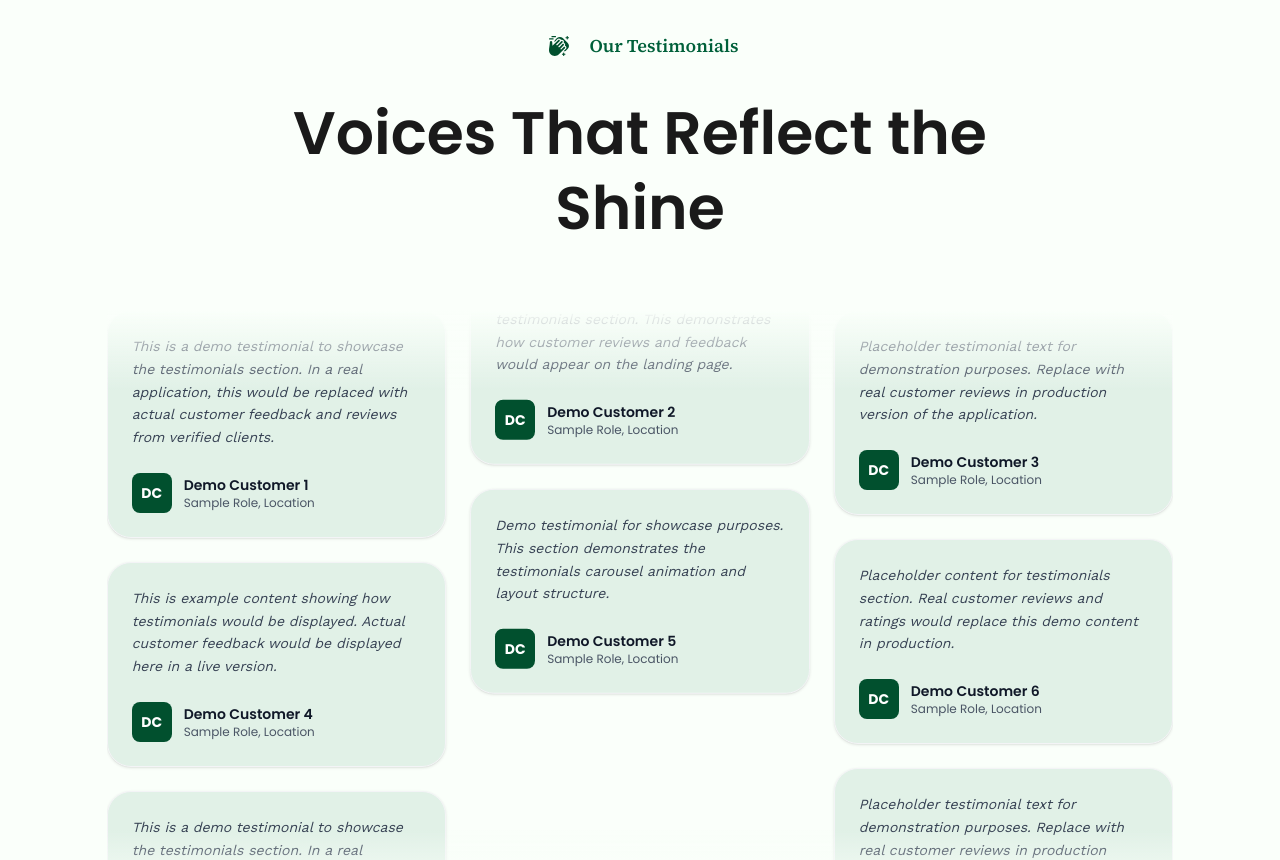
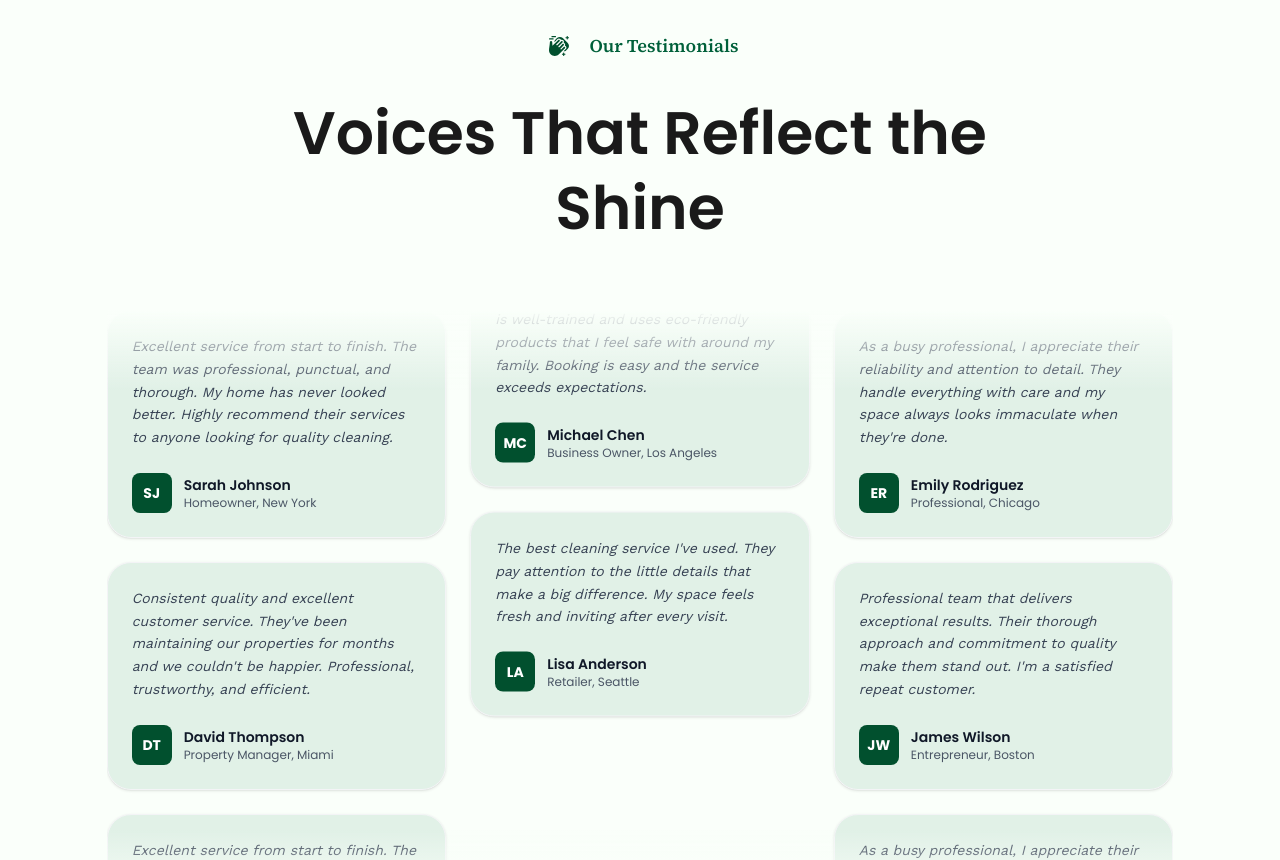
Before and after one commit to StayTrash/cleaning-website, a Next.js app: page / in a window 1280 px wide. Shown: the part 5540-6400 px from the top of the page. Built offline with nearby package versions, Linux system fonts and the light colour scheme.

Commit message:
updated testimonial & footer links

```diff
--- a/src/Components/Footer.jsx
+++ b/src/Components/Footer.jsx
@@ -1,6 +1,5 @@
 "use client";
 import React from "react";
-import Link from "next/link";
 import Logo from "./Icons/Logo";
 import BubbulIcon from "./Icons/BubbulIcon";
 import InstagramIcon from "./Icons/InstagramIcon";
@@ -49,17 +48,25 @@ const Footer = () => {
               {/* Social Media Icons */}
               <div className="flex gap-3">
                 <a
-                  href="https://www.instagram.com/trueclean.in/"
-                  target="_blank"
-                  rel="noopener noreferrer"
-                  aria-label="True Clean on Instagram"
+                  href="#"
+                  onClick={(e) => {
+                    e.preventDefault();
+                  }}
+                  aria-label="Follow us on Instagram"
                   className="cursor-pointer hover:scale-110 transition-transform duration-200"
                 >
                   <InstagramIcon />
                 </a>
-                <div className="cursor-pointer hover:scale-110 transition-transform duration-200">
+                <a
+                  href="#"
+                  onClick={(e) => {
+                    e.preventDefault();
+                  }}
+                  aria-label="Follow us on Facebook"
+                  className="cursor-pointer hover:scale-110 transition-transform duration-200"
+                >
                   <FaceBookIcon />
-                </div>
+                </a>
               </div>
             </div>
 
@@ -112,20 +119,26 @@ const Footer = () => {
                 <h3 className="text-lg font-semibold text-white">Legal</h3>
                 <ul className="space-y-3">
                   <li>
-                    <Link
-                      href="/privacy-policy"
-                      className="text-sm text-white/80 hover:text-white transition-colors duration-200"
+                    <a
+                      href="#"
+                      onClick={(e) => {
+                        e.preventDefault();
+                      }}
+                      className="text-sm text-white/80 hover:text-white transition-colors duration-200 cursor-pointer"
                     >
                       Privacy Policy
-                    </Link>
+                    </a>
                   </li>
                   <li>
-                    <Link
-                      href="/terms-and-conditions"
-                      className="text-sm text-white/80 hover:text-white transition-colors duration-200"
+                    <a
+                      href="#"
+                      onClick={(e) => {
+                        e.preventDefault();
+                      }}
+                      className="text-sm text-white/80 hover:text-white transition-colors duration-200 cursor-pointer"
                     >
                       Terms & Conditions
-                    </Link>
+                    </a>
                   </li>
                   <li>
                     <a
@@ -145,18 +158,19 @@ const Footer = () => {
               <ul className="space-y-4">
                 <li className="flex items-center gap-3">
                   <PhoneIcon />
-                  <span className="text-sm text-white/80">+91 93169 99874</span>
+                  <span className="text-sm text-white/80">+1 (555) 123-4567</span>
                 </li>
                 <li className="flex items-center gap-3">
                   <EmailIcon />
                   <span className="text-sm text-white/80">
-                    info@trueclean.in
+                    contact@company.com
                   </span>
                 </li>
                 <li className="flex items-start gap-3">
                   <LocationIcon />
                   <span className="text-sm text-white/80">
-                    Alovi & Co, Vadodara
+                    123 Business Street, Suite 100<br />
+                    City, State 12345
                   </span>
                 </li>
               </ul>
--- a/src/Components/Testimonials.jsx
+++ b/src/Components/Testimonials.jsx
@@ -3,60 +3,59 @@ import React from "react";
 import HelloIcon from "./Icons/HelloIcon";
 
 const Testimonials = () => {
-  // Demo testimonials - for showcase purposes only
   const testimonials = [
     {
       id: 1,
-      name: "Demo Customer 1",
-      role: "Sample Role, Location",
-      avatar: "DC",
+      name: "Sarah Johnson",
+      role: "Homeowner, New York",
+      avatar: "SJ",
       rating: 5,
-      text: "This is a demo testimonial to showcase the testimonials section. In a real application, this would be replaced with actual customer feedback and reviews from verified clients.",
+      text: "Excellent service from start to finish. The team was professional, punctual, and thorough. My home has never looked better. Highly recommend their services to anyone looking for quality cleaning.",
       bgColor: "bg-[#E1F1E7]",
     },
     {
       id: 2,
-      name: "Demo Customer 2",
-      role: "Sample Role, Location",
-      avatar: "DC",
+      name: "Michael Chen",
+      role: "Business Owner, Los Angeles",
+      avatar: "MC",
       rating: 5,
-      text: "Demo content placeholder for testimonials section. This demonstrates how customer reviews and feedback would appear on the landing page.",
+      text: "Outstanding results every time. The staff is well-trained and uses eco-friendly products that I feel safe with around my family. Booking is easy and the service exceeds expectations.",
       bgColor: "bg-[#E1F1E7]",
     },
     {
       id: 3,
-      name: "Demo Customer 3",
-      role: "Sample Role, Location",
-      avatar: "DC",
+      name: "Emily Rodriguez",
+      role: "Professional, Chicago",
+      avatar: "ER",
       rating: 5,
-      text: "Placeholder testimonial text for demonstration purposes. Replace with real customer reviews in production version of the application.",
+      text: "As a busy professional, I appreciate their reliability and attention to detail. They handle everything with care and my space always looks immaculate when they're done.",
       bgColor: "bg-[#E1F1E7]",
     },
     {
       id: 4,
-      name: "Demo Customer 4",
-      role: "Sample Role, Location",
-      avatar: "DC",
+      name: "David Thompson",
+      role: "Property Manager, Miami",
+      avatar: "DT",
       rating: 5,
-      text: "This is example content showing how testimonials would be displayed. Actual customer feedback would be displayed here in a live version.",
+      text: "Consistent quality and excellent customer service. They've been maintaining our properties for months and we couldn't be happier. Professional, trustworthy, and efficient.",
       bgColor: "bg-[#E1F1E7]",
     },
     {
       id: 5,
-      name: "Demo Customer 5",
-      role: "Sample Role, Location",
-      avatar: "DC",
+      name: "Lisa Anderson",
+      role: "Retailer, Seattle",
+      avatar: "LA",
       rating: 5,
-      text: "Demo testimonial for showcase purposes. This section demonstrates the testimonials carousel animation and layout structure.",
+      text: "The best cleaning service I've used. They pay attention to the little details that make a big difference. My space feels fresh and inviting after every visit.",
       bgColor: "bg-[#E1F1E7]",
     },
     {
       id: 6,
-      name: "Demo Customer 6",
-      role: "Sample Role, Location",
-      avatar: "DC",
+      name: "James Wilson",
+      role: "Entrepreneur, Boston",
+      avatar: "JW",
       rating: 5,
-      text: "Placeholder content for testimonials section. Real customer reviews and ratings would replace this demo content in production.",
+      text: "Professional team that delivers exceptional results. Their thorough approach and commitment to quality make them stand out. I'm a satisfied repeat customer.",
       bgColor: "bg-[#E1F1E7]",
     },
   ];
```
